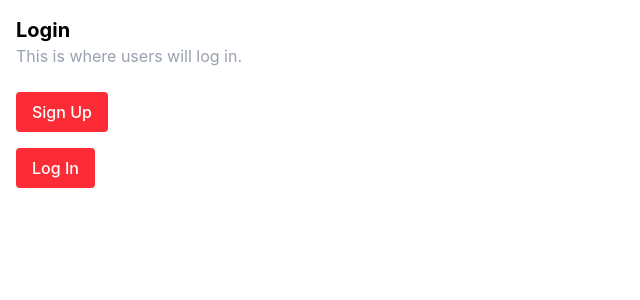
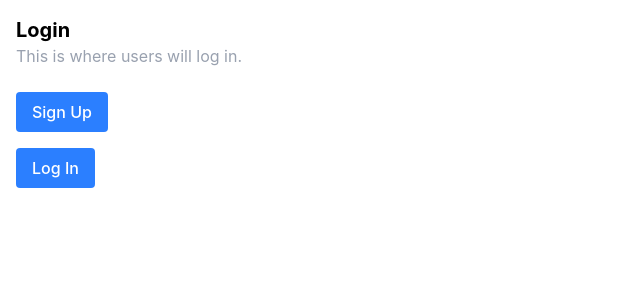
Before and after one commit to annie1in/huddle-sandbox, a React (Vite) app: page / in a window 1280 px wide. Shown: the top 300 px of the page, without its empty margins (0-640 px from the left). Built offline with nearby package versions, Linux system fonts and the light colour scheme.

Commit message:
changed button to blue

```diff
--- a/src/components/ui/Button.jsx
+++ b/src/components/ui/Button.jsx
@@ -2,7 +2,7 @@ export default function Button( {children, onClick, className = ""} ) {
     return (
         <button
             onClick={onClick}
-            className="px-4 py-2 rounded bg-red-500 text-white font-medium hover:bg-red-600 transition cursor-pointer"
+            className="px-4 py-2 rounded bg-blue-500 text-white font-medium hover:bg-blue-600 transition cursor-pointer"
         >
             {children}
         </button>
```
